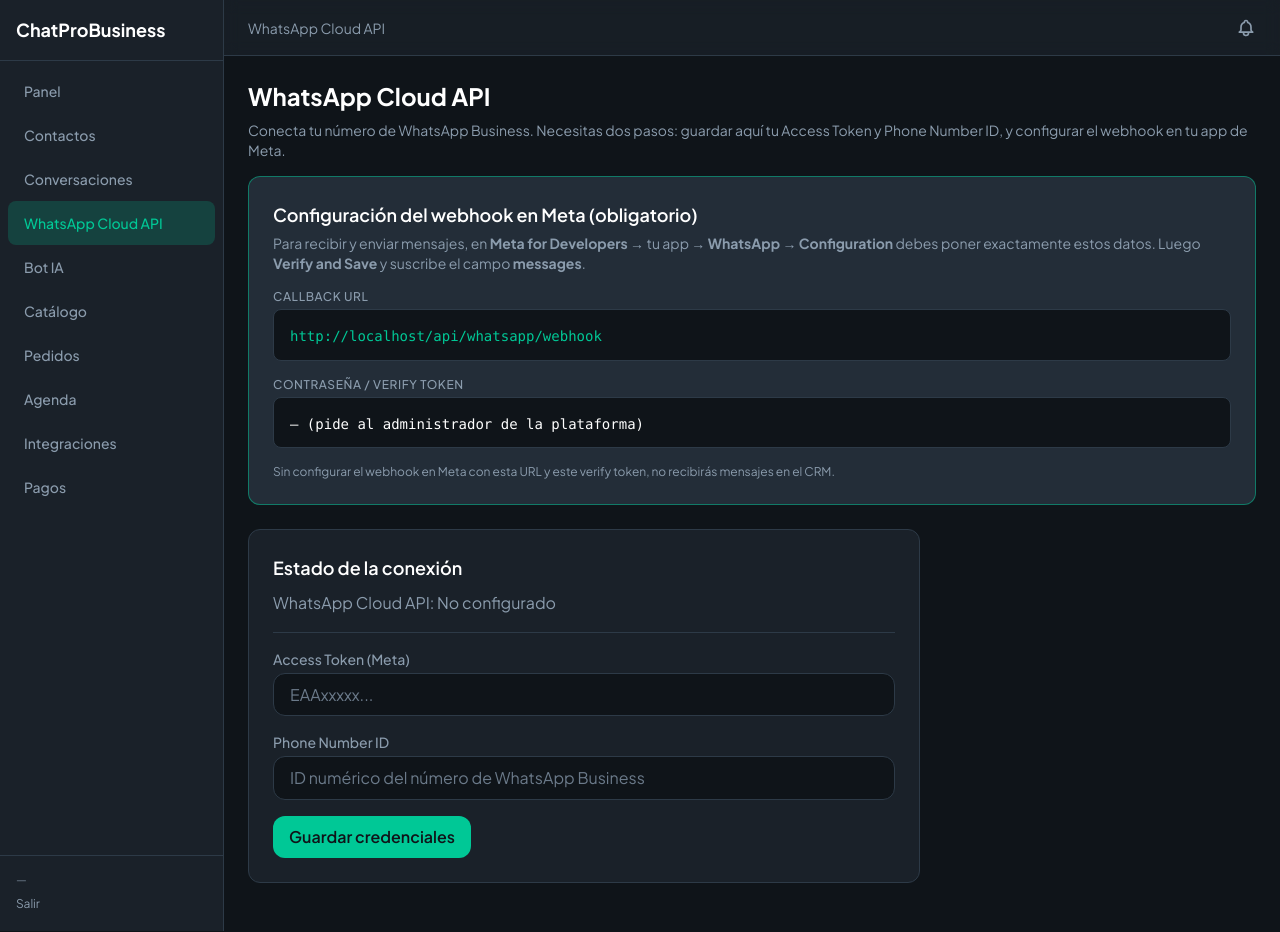
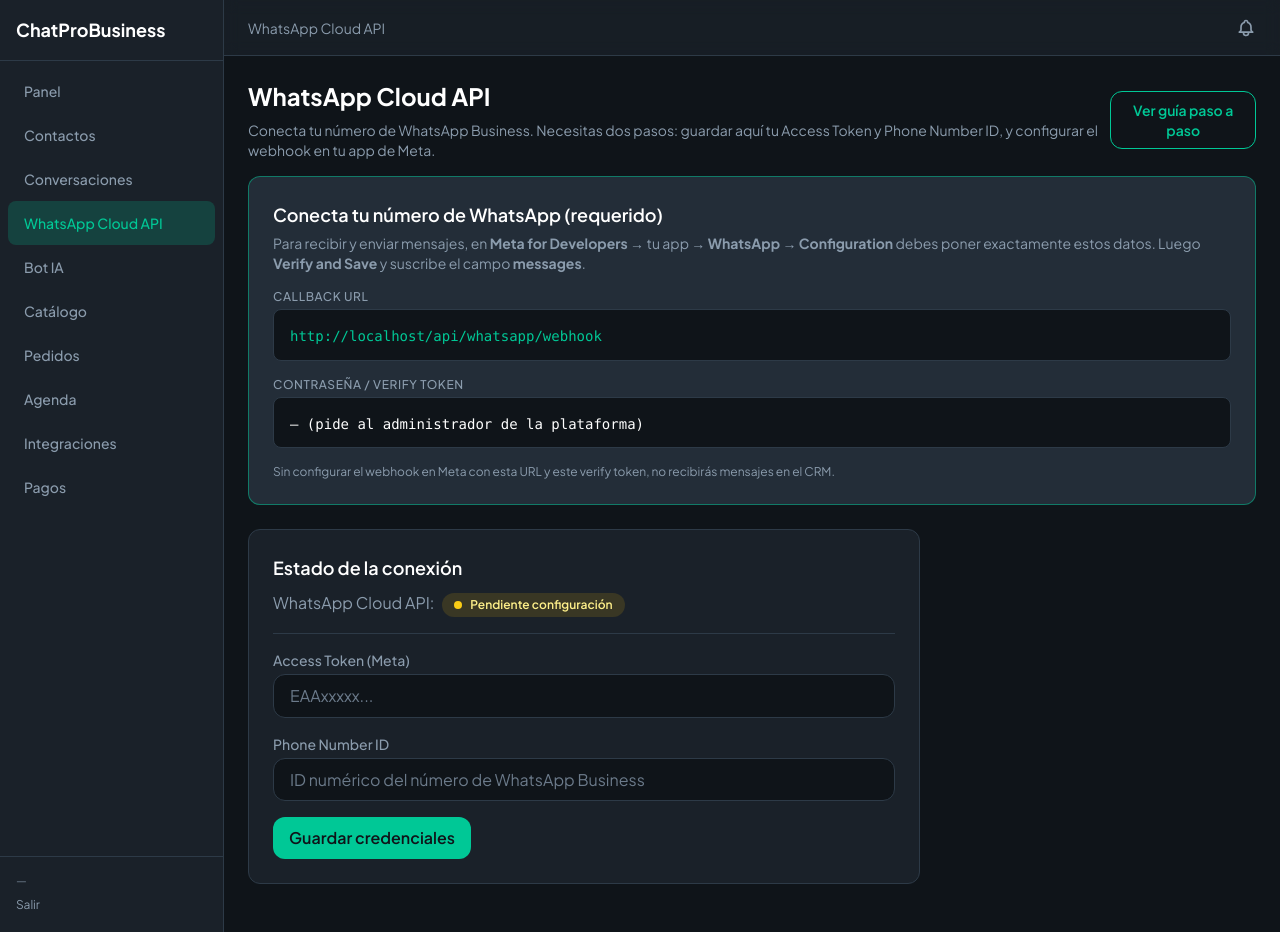
Before and after one commit to SantiagoDruggins/crm-whatsapp-sas, a React (Vite) app in the folder frontend/: page /dashboard/whatsapp in a window 1280 px wide. Built offline with nearby package versions, Linux system fonts and the light colour scheme; no server answers; sample sign-in values are in the browser's storage; the HTML template or start-up script is replaced by a standard one.

Commit message:
UX WhatsApp: guía paso a paso, indicador de estado y título más amigable

```diff
--- a/frontend/src/pages/cliente/WhatsApp.jsx
+++ b/frontend/src/pages/cliente/WhatsApp.jsx
@@ -12,6 +12,7 @@ export default function WhatsApp() {
   const [guardandoConfig, setGuardandoConfig] = useState(false);
   const [mostrarConfig, setMostrarConfig] = useState(false);
   const [webhookConfig, setWebhookConfig] = useState({ webhookUrl: '', verifyToken: '' });
+  const [mostrarGuia, setMostrarGuia] = useState(false);
 
   const loadStatus = () => {
     api.get('/whatsapp/status').then((r) => setConfigurado(r.configurado)).catch(() => setConfigurado(false));
@@ -64,10 +65,45 @@ export default function WhatsApp() {
 
   const isBlockedError = error && /API access blocked|blocked|access.*blocked/i.test(error);
 
+  const estadoConexion = configurado
+    ? {
+        label: 'Conectado',
+        badgeBg: 'bg-emerald-500/15',
+        dotBg: 'bg-emerald-400',
+        textColor: 'text-emerald-300',
+      }
+    : error
+    ? {
+        label: 'Error de conexión',
+        badgeBg: 'bg-red-500/15',
+        dotBg: 'bg-red-500',
+        textColor: 'text-red-300',
+      }
+    : {
+        label: 'Pendiente configuración',
+        badgeBg: 'bg-yellow-500/15',
+        dotBg: 'bg-yellow-400',
+        textColor: 'text-yellow-200',
+      };
+
   return (
     <div>
-      <h1 className="text-2xl font-bold text-white mb-2">WhatsApp Cloud API</h1>
-      <p className="text-[#8b9cad] text-sm mb-4">Conecta tu número de WhatsApp Business. Necesitas dos pasos: guardar aquí tu Access Token y Phone Number ID, y configurar el webhook en tu app de Meta.</p>
+      <div className="flex flex-col md:flex-row md:items-center md:justify-between gap-3 mb-4">
+        <div>
+          <h1 className="text-2xl font-bold text-white mb-2">WhatsApp Cloud API</h1>
+          <p className="text-[#8b9cad] text-sm">
+            Conecta tu número de WhatsApp Business. Necesitas dos pasos: guardar aquí tu Access Token y Phone Number ID,
+            y configurar el webhook en tu app de Meta.
+          </p>
+        </div>
+        <button
+          type="button"
+          onClick={() => setMostrarGuia(true)}
+          className="inline-flex items-center justify-center rounded-xl border border-[#00c896] text-[#00c896] px-4 py-2 text-sm font-semibold hover:bg-[#00c896]/10"
+        >
+          Ver guía paso a paso
+        </button>
+      </div>
 
       {error && (
         <div className={`mb-6 rounded-xl p-4 border ${isBlockedError ? 'bg-red-500/10 border-red-500/40' : 'bg-red-500/10 border-red-500/30'}`}>
@@ -83,7 +119,7 @@ export default function WhatsApp() {
       )}
 
       <div className="bg-[#232d38] border border-[#00c896]/50 rounded-xl p-6 mb-6">
-        <h3 className="text-white font-semibold text-lg mb-1">Configuración del webhook en Meta (obligatorio)</h3>
+        <h3 className="text-white font-semibold text-lg mb-1">Conecta tu número de WhatsApp (requerido)</h3>
         <p className="text-[#8b9cad] text-sm mb-4">Para recibir y enviar mensajes, en <strong>Meta for Developers</strong> → tu app → <strong>WhatsApp</strong> → <strong>Configuration</strong> debes poner exactamente estos datos. Luego <strong>Verify and Save</strong> y suscribe el campo <strong>messages</strong>.</p>
         <div className="space-y-4">
           <div>
@@ -108,9 +144,17 @@ export default function WhatsApp() {
 
       <div className="bg-[#1a2129] border border-[#2d3a47] rounded-xl p-6 mb-6 max-w-2xl">
         <h2 className="text-lg font-semibold text-white mb-2">Estado de la conexión</h2>
-        <p className="text-[#8b9cad] mb-4">
-          WhatsApp Cloud API: <span className={configurado ? 'text-[#00c896] font-medium' : 'text-[#8b9cad]'}>{configurado ? 'Configurado' : 'No configurado'}</span>
-        </p>
+        <div className="flex items-center justify-between mb-4">
+          <p className="text-[#8b9cad]">
+            WhatsApp Cloud API:
+            <span
+              className={`ml-2 inline-flex items-center gap-2 rounded-full px-3 py-1 text-xs font-semibold ${estadoConexion.badgeBg} ${estadoConexion.textColor}`}
+            >
+              <span className={`w-2 h-2 rounded-full ${estadoConexion.dotBg}`} />
+              {estadoConexion.label}
+            </span>
+          </p>
+        </div>
 
         {(!configurado || mostrarConfig) && (
           <form onSubmit={guardarConfig} className="space-y-4 mt-4 pt-4 border-t border-[#2d3a47]">
@@ -154,6 +198,81 @@ export default function WhatsApp() {
           </form>
         </div>
       )}
+
+      {mostrarGuia && (
+        <div
+          className="fixed inset-0 z-40 flex items-center justify-center bg-black/60 px-4"
+          onClick={() => setMostrarGuia(false)}
+        >
+          <div
+            className="max-w-lg w-full bg-[#1a2129] border border-[#2d3a47] rounded-2xl p-6 shadow-xl"
+            onClick={(e) => e.stopPropagation()}
+          >
+            <div className="flex items-start justify-between gap-4 mb-4">
+              <div>
+                <h2 className="text-lg font-semibold text-white">Guía rápida para conectar WhatsApp</h2>
+                <p className="text-[#8b9cad] text-sm mt-1">
+                  No necesitas ser técnico. Sigue estos pasos una sola vez para que el bot pueda responder a tus clientes.
+                </p>
+              </div>
+              <button
+                type="button"
+                onClick={() => setMostrarGuia(false)}
+                className="text-[#8b9cad] hover:text-white text-lg leading-none"
+              >
+                ×
+              </button>
+            </div>
+            <ol className="list-decimal pl-5 space-y-2 text-[#8b9cad] text-sm">
+              <li>
+                Entra a{' '}
+                <a
+                  href="https://developers.facebook.com/"
+                  target="_blank"
+                  rel="noopener noreferrer"
+                  className="text-[#00c896] hover:underline"
+                >
+                  Meta for Developers
+                </a>{' '}
+                e inicia sesión con la cuenta que administra tu WhatsApp Business.
+              </li>
+              <li>Abre tu app, ve a <strong>WhatsApp</strong> y luego a <strong>Configuration / API Setup</strong>.</li>
+              <li>
+                En el campo <strong>Callback URL</strong> copia exactamente la URL que ves en este módulo del CRM y pégala en
+                Meta.
+              </li>
+              <li>
+                En el campo <strong>Verify Token</strong> copia el valor que aparece aquí y pégalo también en Meta. Después
+                pulsa <strong>Verify and Save</strong>.
+              </li>
+              <li>
+                En la sección de <strong>Webhook</strong> de WhatsApp en Meta, asegúrate de suscribir al menos el campo{' '}
+                <strong>messages</strong>.
+              </li>
+            </ol>
+            <p className="text-[#fbbf24] text-xs mt-4">
+              Importante: sin esta configuración en Meta, el bot no podrá recibir ni responder mensajes de tus clientes.
+            </p>
+            <div className="mt-6 flex justify-end gap-2">
+              <button
+                type="button"
+                onClick={() => setMostrarGuia(false)}
+                className="rounded-xl border border-[#2d3a47] px-4 py-2 text-sm text-[#8b9cad] hover:text-white"
+              >
+                Cerrar
+              </button>
+              <a
+                href="https://developers.facebook.com/"
+                target="_blank"
+                rel="noopener noreferrer"
+                className="rounded-xl bg-[#00c896] text-[#0f1419] text-sm font-semibold px-4 py-2 hover:bg-[#00e0a8]"
+              >
+                Abrir Meta Developers
+              </a>
+            </div>
+          </div>
+        </div>
+      )}
     </div>
   );
 }
```
